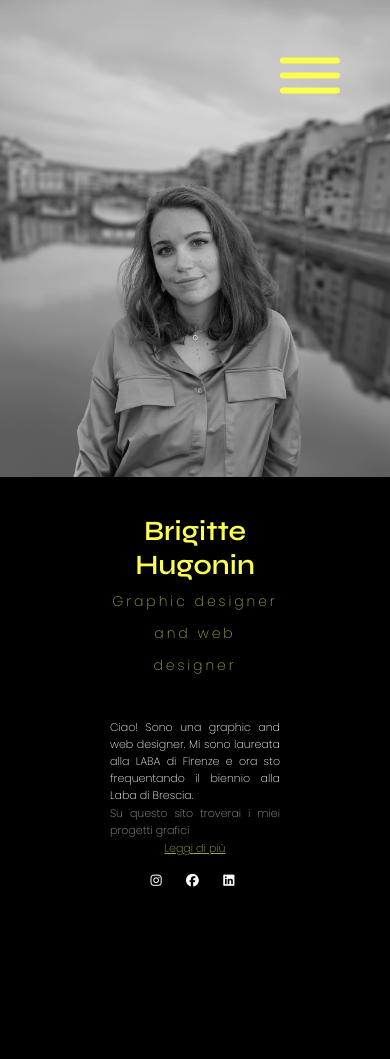
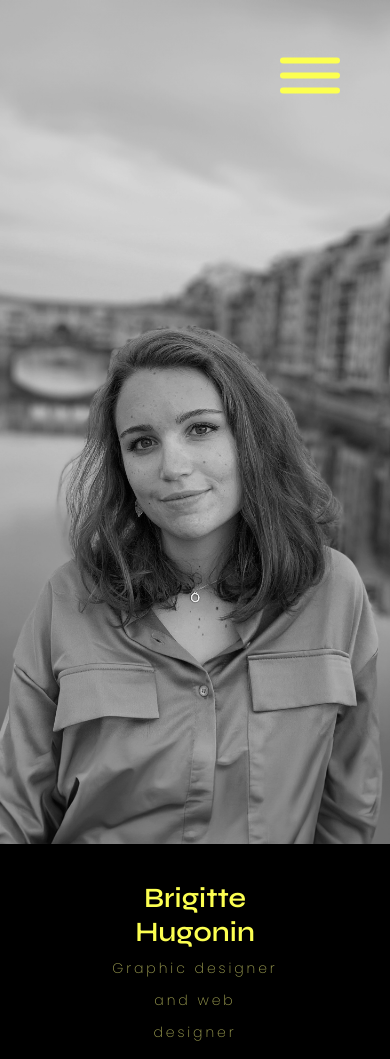
Before and after one commit to brigittehugonin/esame_hugonin, a plain HTML site: page index.html in a window 390 px wide. Shown: the top 1059 px of the page. Before the commit the page ends 902 px from the top, so only its background shows below. Drawn offline with nearby package versions, Linux system fonts and the light colour scheme.

Commit message:
responsive

```diff
--- a/responsive.css
+++ b/responsive.css
@@ -46,13 +46,11 @@ img,
 section#section1 {
     width: 100%;
     /* Larghezza al 100% per essere responsive */
+    height: auto;
+        /* Altezza automatica per mantenere le proporzioni originali */
+    object-fit: cover;
 }
 
-div.item img {
-    height: auto;
-    /* Altezza automatica per mantenere le proporzioni originali */
-    object-fit: cover;
-}
 
 #social-icons a {
     font-size: 0.8em;
```
